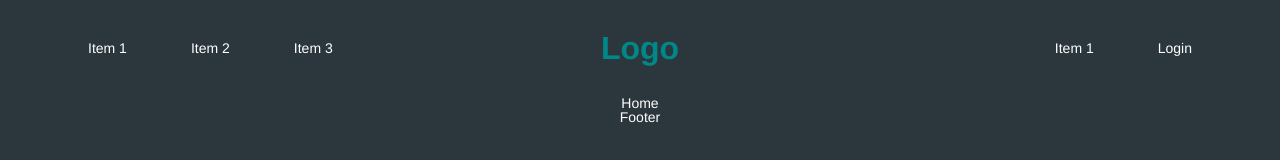
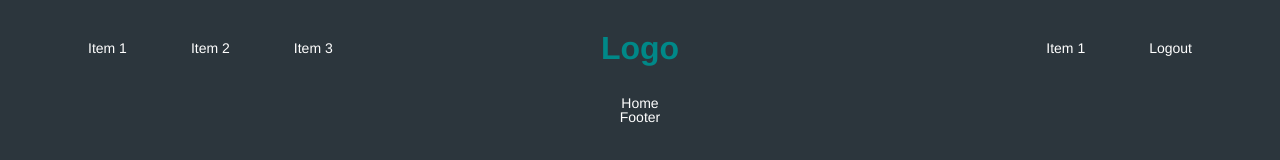
Before and after one commit to dsaavedr/movie-tinder2, a React (Create React App) app: page / in a window 1280 px wide. Shown: the top 160 px of the page. Built offline with nearby package versions, Linux system fonts and the light colour scheme; sample sign-in values are in the browser's storage.

Commit message:
Changed button to logout and added logic

```diff
--- a/src/components/Header.js
+++ b/src/components/Header.js
@@ -1,8 +1,19 @@
 import React from "react";
+import { useDispatch } from "react-redux";
 import { Link } from "react-router-dom";
 
+import { UserController } from "../controllers";
+
+const userController = new UserController();
+
 export default function Header() {
+    const dispatch = useDispatch();
+
     const logo = null || "Logo";
+
+    const logout = () => {
+        dispatch(userController.logout());
+    };
 
     return (
         <nav className='menu'>
@@ -20,7 +31,9 @@ export default function Header() {
             <ul>
                 <li className='menu__item'>Item 1</li>
                 <li className='menu__item'>
-                    <Link to='login'>Login</Link>
+                    <a href='#' onClick={logout}>
+                        Logout
+                    </a>
                 </li>
             </ul>
         </nav>
```
